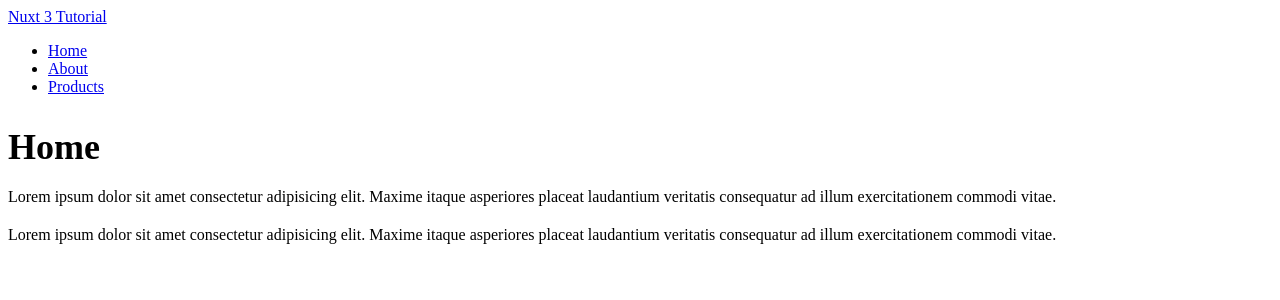
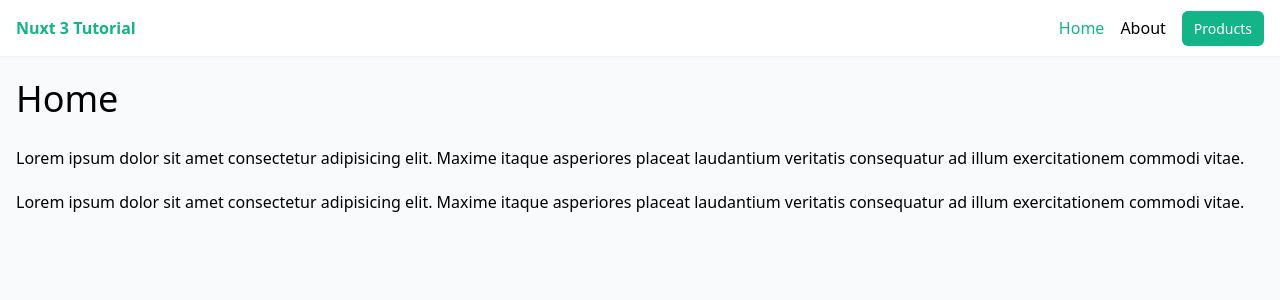
Before and after one commit to TimothyMcCormick/nuxt3tutorial, a Nuxt app: page / in a window 1280 px wide. Shown: the top 300 px of the page. Built offline with nearby package versions, Linux system fonts and the light colour scheme.

Commit message:
added tailwind

```diff
--- /dev/null
+++ b/assets/css/tailwind.css
@@ -0,0 +1,12 @@
+@tailwind base;
+@tailwind components;
+@tailwind utilities;
+
+body {
+  @apply bg-gray-50;
+}
+@layer components {
+  .btn {
+    @apply bg-[#12b488] text-white px-3 py-2 rounded-md text-sm text-white;
+  }
+}
--- /dev/null
+++ b/layouts/default.vue
@@ -0,0 +1,29 @@
+<template>
+  <div>
+    <header class="shadow-sm bg-white">
+      <nav class="container mx-auto p-4 flex justify-between">
+        <NuxtLink to="/" class="font-bold">Nuxt 3 Tutorial</NuxtLink>
+        <ul class="flex gap-4">
+          <li><NuxtLink to="/">Home</NuxtLink></li>
+          <li><NuxtLink to="/about">About</NuxtLink></li>
+          <li><NuxtLink to="/products" class="btn">Products</NuxtLink></li>
+        </ul>
+      </nav>
+    </header>
+
+    <!--output page content-->
+    <div class="container mx-auto p-4">
+      <slot />
+    </div>
+  </div>
+</template>
+
+<script setup>
+
+</script>
+
+<style scoped>
+.router-link-exact-active {
+  color: #12b488;
+}
+</style>
--- /dev/null
+++ b/layouts/products.vue
@@ -0,0 +1,32 @@
+<template>
+  <div>
+    <header class="shadow-sm bg-white">
+      <nav class="container mx-auto p-4">
+        <NuxtLink to="/products" class="font-bold">Nuxt 3 Tutorial Merch</NuxtLink>
+
+      </nav>
+    </header>
+
+    <!--output page content-->
+    <div class="container mx-auto p-4">
+      <slot />
+    </div>
+    <footer class="container mx-auto p-4 flex justify-between border-t-2">
+      <ul class="flex gap-4">
+          <li><NuxtLink to="/">Home</NuxtLink></li>
+          <li><NuxtLink to="/about">About</NuxtLink></li>
+          <li><NuxtLink to="/products">Products</NuxtLink></li>
+        </ul>
+    </footer>
+  </div>
+</template>
+
+<script setup>
+
+</script>
+
+<style scoped>
+.router-link-exact-active {
+  color: #12b488;
+}
+</style>
--- a/nuxt.config.ts
+++ b/nuxt.config.ts
@@ -2,5 +2,6 @@
 export default defineNuxtConfig({
   typescript: {
     shim: false
-  }
+  },
+  modules: ['@nuxtjs/tailwindcss']
 })
--- a/package.json
+++ b/package.json
@@ -8,6 +8,7 @@
     "postinstall": "nuxt prepare"
   },
   "devDependencies": {
+    "@nuxtjs/tailwindcss": "^6.2.0",
     "nuxt": "^3.0.0"
   }
 }
--- a/pages/about.vue
+++ b/pages/about.vue
@@ -1,15 +1,6 @@
 <template>
   <div>
-    <header>
-      <nav>
-        <NuxtLink to="/">Nuxt 3 Tutorial</NuxtLink>
-        <ul>
-          <li><NuxtLink to="/">Home</NuxtLink></li>
-          <li><NuxtLink to="/about">About</NuxtLink></li>
-          <li><NuxtLink to="/products">Products</NuxtLink></li>
-        </ul>
-      </nav>
-    </header>
+
     <h2>About</h2>
     <p>Lorem ipsum dolor sit amet consectetur adipisicing elit. Maxime itaque asperiores placeat laudantium veritatis consequatur ad illum exercitationem commodi vitae.</p>
     <p>Lorem ipsum dolor sit amet consectetur adipisicing elit. Maxime itaque asperiores placeat laudantium veritatis consequatur ad illum exercitationem commodi vitae.</p>
--- a/pages/index.vue
+++ b/pages/index.vue
@@ -1,15 +1,6 @@
 <template>
   <div>
-    <header>
-      <nav>
-        <NuxtLink to="/">Nuxt 3 Tutorial</NuxtLink>
-        <ul>
-          <li><NuxtLink to="/">Home</NuxtLink></li>
-          <li><NuxtLink to="/about">About</NuxtLink></li>
-          <li><NuxtLink to="/products">Products</NuxtLink></li>
-        </ul>
-      </nav>
-    </header>
+
 
     <h2>Home</h2>
     <p>Lorem ipsum dolor sit amet consectetur adipisicing elit. Maxime itaque asperiores placeat laudantium veritatis consequatur ad illum exercitationem commodi vitae.</p>
--- a/pages/products/[id].vue
+++ b/pages/products/[id].vue
@@ -7,6 +7,9 @@
 
 <script setup>
   const { id } = useRoute().params
+  definePageMeta({
+    layout: 'products'
+  })
 </script>
 
 <style lang="scss" scoped>
--- a/pages/products/index.vue
+++ b/pages/products/index.vue
@@ -5,7 +5,10 @@
 </template>
 
 <script setup>
-
+  definePageMeta({
+    layout: 'products'
+  })
+  await useFetch('')
 </script>
 
 <style lang="scss" scoped>
```
Also changed, not shown: 1 other file (tests, documents, lock files or other folders).
